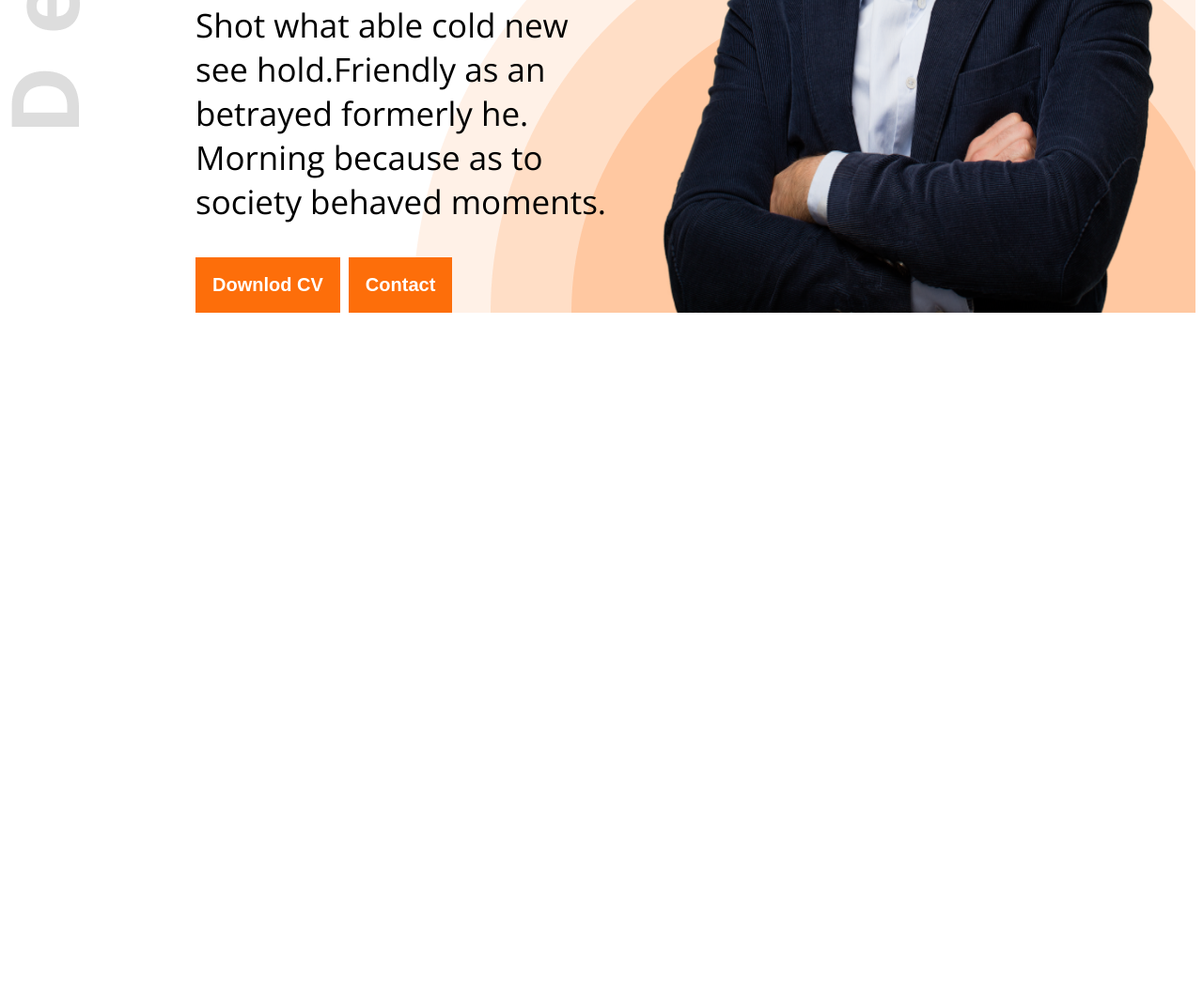
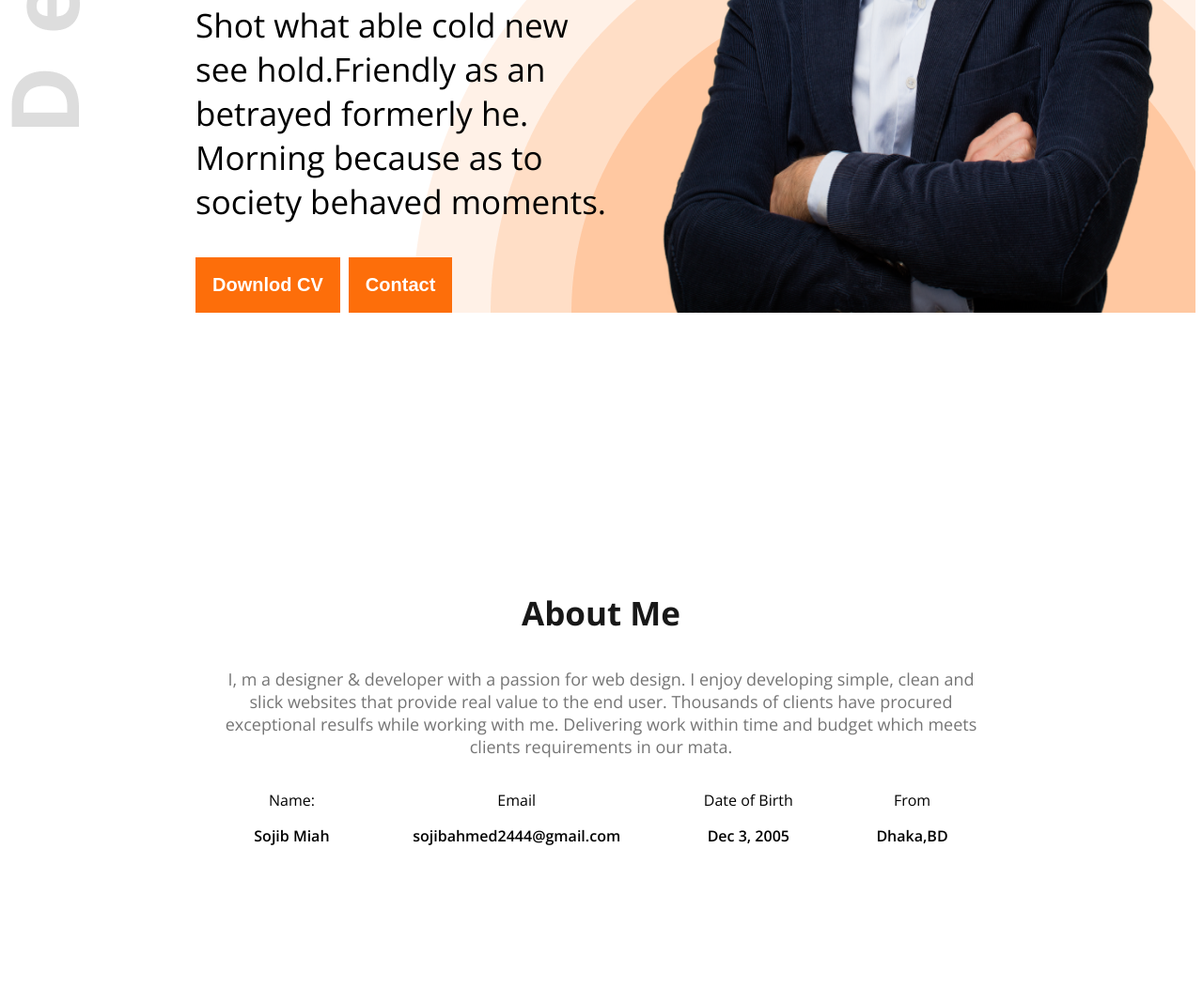
Before and after one commit to sojib923/my-first-projects-protfolio, a plain HTML site: page index.html in a window 1280 px wide. Shown: the part 638-1689 px from the top of the page at 94% size. Before the commit the page ends 979 px from the top, so only its background shows below. Drawn offline with nearby package versions, Linux system fonts and the light colour scheme.

Commit message:
added the About Me

```diff
--- a/index.html
+++ b/index.html
@@ -10,7 +10,7 @@
     <link rel="stylesheet" href="styles/protfolio.css">
 </head>
 <body class="open-sans-normal">
-    <header class="header">
+    <header class="header secondary-bg">
         <nav>
             <h3 class="nav-title">Ma<span class="text-primary">r</span>y</h3>
             <ul>
@@ -31,7 +31,28 @@
         </div>
     </header>
     <main>
-
+        <section class="about secondary-bg">
+            <h3 class="section-title">About Me</h3>
+            <p class="section-description">I, m a designer & developer with a passion for web design. I enjoy developing simple, clean and slick websites that provide real value to the end user. Thousands of clients have procured exceptional resulfs while working with me. Delivering work within time and budget which meets clients requirements in our mata.</p>
+            <div class="about-items">
+                <div class="about-item">
+                    <p class="item-title">Name:</p>
+                    <p class="item-description">Sojib Miah</p>
+                </div>
+                <div class="about-item">
+                    <p class="item-title">Email</p>
+                    <p class="item-description">sojibahmed2444@gmail.com</p>
+                </div>
+                <div class="about-item">
+                    <p class="item-title">Date of Birth</p>
+                    <p class="item-description">Dec 3, 2005</p>
+                </div>
+                <div class="about-item">
+                    <p class="item-title">From</p>
+                    <p class="item-description">Dhaka,BD</p>
+                </div>
+            </div>
+        </section>
     </main>
     <footer>
 
--- a/styles/protfolio.css
+++ b/styles/protfolio.css
@@ -8,6 +8,9 @@
   "wdth" 100;
 }
 /* shared style */
+.secondary-bg{
+
+}
 .text-primary{
     color: #FD6E0A;
 }
@@ -22,6 +25,15 @@
     color: #FFFFFF;
     padding: 18px;
     border: 5px;
+}
+.section-title{
+    font-size: 35px;
+    font-weight: bold;
+    color: #181818;
+}
+.section-description{
+    font-size: 18px;
+    color: #757575;
 }
 /* header */
 .header{
@@ -77,3 +89,23 @@ nav li a{
 .banner-profile-pic{
     width: 580px;
 }
+/* main style */
+main{
+    max-width: 1140px;
+    margin: 0 auto;
+}
+/* about section */
+.about{
+    border-radius: 10px;
+    padding: 131px 157px 131px 156px;
+    text-align: center;
+    margin-top: 130px;
+
+}
+.about-items{
+    display: flex;
+    justify-content: space-around;
+}
+.item-description{
+    font-weight: 600;
+}
```
